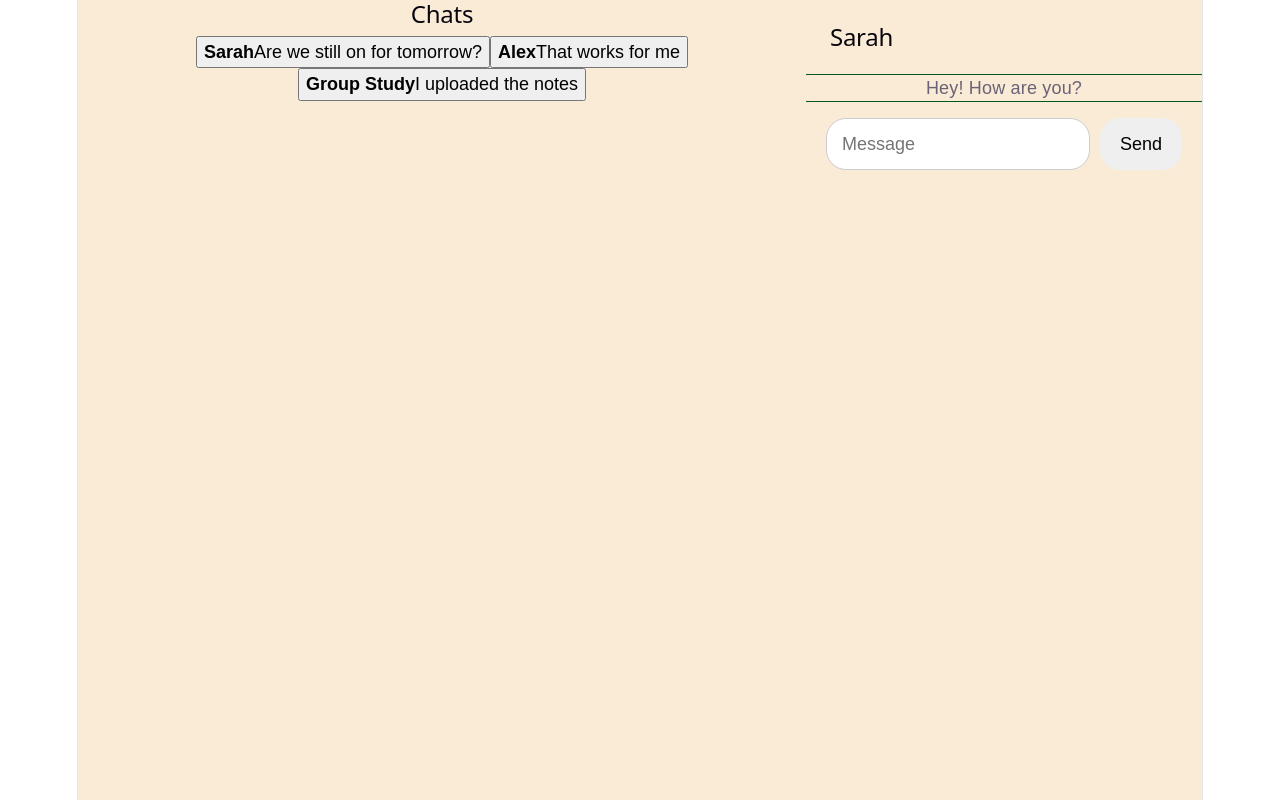
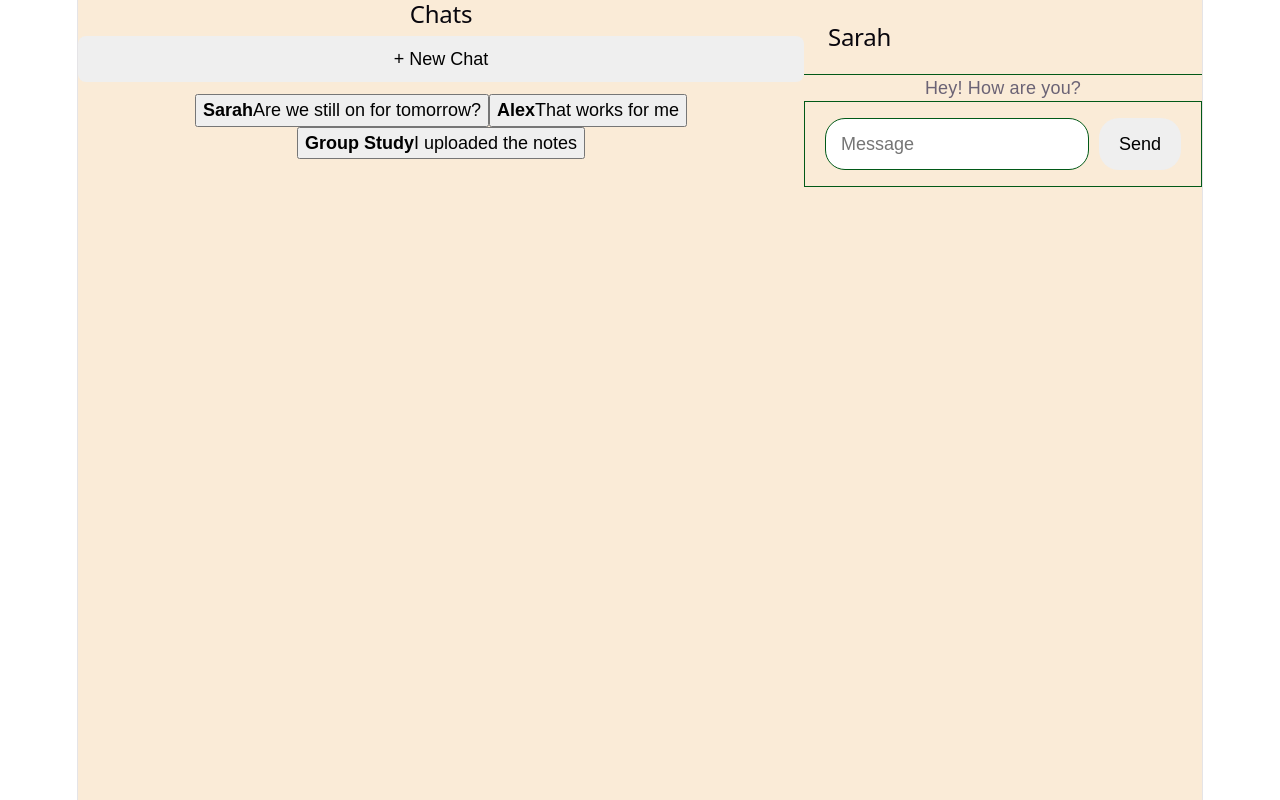
Before and after one commit to nateherman66/Messaging-app, a React (Vite) app in the folder Front-end/: page /chat in a window 1280 px wide. Built offline with nearby package versions, Linux system fonts and the light colour scheme.

Commit message:
Added new chat button to the chats panel

```diff
--- a/Front-end/src/Chat.css
+++ b/Front-end/src/Chat.css
@@ -142,7 +142,7 @@ margin: 0%;
 
 .message-form {
     padding: 16px 20px;
-    border-top: 1px solid #015917;
+    border: 1px solid #015917;
     background-color: antiquewhite;
     display: flex;
     gap: 10px;
@@ -151,7 +151,7 @@ margin: 0%;
 .message-form input {
     flex: 1;
     padding: 12px 15px;
-    border: 1px solid #cccccc;
+    border: 1px solid #015917;
     border-radius: 20px;
     outline: none;
 }
@@ -161,6 +161,28 @@ margin: 0%;
     border: none;
     border-radius: 20px;
     cursor: pointer;
+}
+
+.new-chat-button {
+    width: 100%;
+    padding: 10px;
+    margin-bottom: 12px;
+    border: #015917;
+    border-radius: 8px;
+    cursor: pointer;
+}
+
+.new-chat-form {
+    display: flex;
+    flex-direction: column;
+    gap: 8px;
+    margin-bottom: 12px;
+}
+
+.new-chat-form input {
+    padding: 10px;
+    border: 1px solid #015917;
+    border-radius: 8px;
 }
 
 @media (max-width: 700px) {
--- a/Front-end/src/Chat.jsx
+++ b/Front-end/src/Chat.jsx
@@ -2,7 +2,7 @@ import { useState } from "react";
 import "./Chat.css";
 
 export default function Chat() {
-  const conversations = [
+  const [conversations, setConversations] = useState([
     {
       id: 1,
       name: "Sarah",
@@ -18,7 +18,7 @@ export default function Chat() {
       name: "Group Study",
       lastMessage: "I uploaded the notes",
     },
-  ];
+  ]);
 
   const [selectedChat, setSelectedChat] = useState(conversations[0]);
   const [messagesByChat, setMessagesByChat] = useState({
@@ -72,10 +72,66 @@ export default function Chat() {
     setNewMessage("");
   }
 
+  const [showNewChat, setShowNewChat] = useState(false);
+  const [newChatName, setNewChatName] = useState("");
+
+  function createNewChat(event) {
+    event.preventDefault();
+
+    if (newChatName.trim() === "") {
+      return;
+    }
+
+    const newConversation = {
+      id: Date.now(),
+      name: newChatName,
+      lastMessage: "No messages yet",
+    };
+
+    setConversations((previousConversations) => [
+      ...previousConversations,
+      newConversation
+    ]);
+
+    setMessagesByChat((previousMessages) => ({
+      ...previousMessages,
+      [newConversation.id]: [],
+  }));
+
+    setSelectedChat(newConversation);
+    setNewChatName("");
+    setShowNewChat(false);
+  }
+
   return (
     <div className="chat-page">
       <aside className="chat-sidebar">
         <h2>Chats</h2>
+        <button
+        type="button"
+        className="new-chat-button"
+        onClick={() => setShowNewChat(true)}>
+          + New Chat
+        </button>
+        {showNewChat && (
+          <form className="new-chat-form" onSubmit={createNewChat}>
+            <input
+            type="text"
+            placeholder="Enter a username"
+            value={newChatName}
+            onChange={(event) => setNewChatName(event.target.value)}
+            />
+
+            <button type="submit">Create chat</button>
+
+            <button
+            type="button"
+            onClick={() => setShowNewChat(false)}
+            >
+              Cancel
+            </button>
+          </form>
+        )}
 
         {conversations.map((conversation) => (
           <button
```
